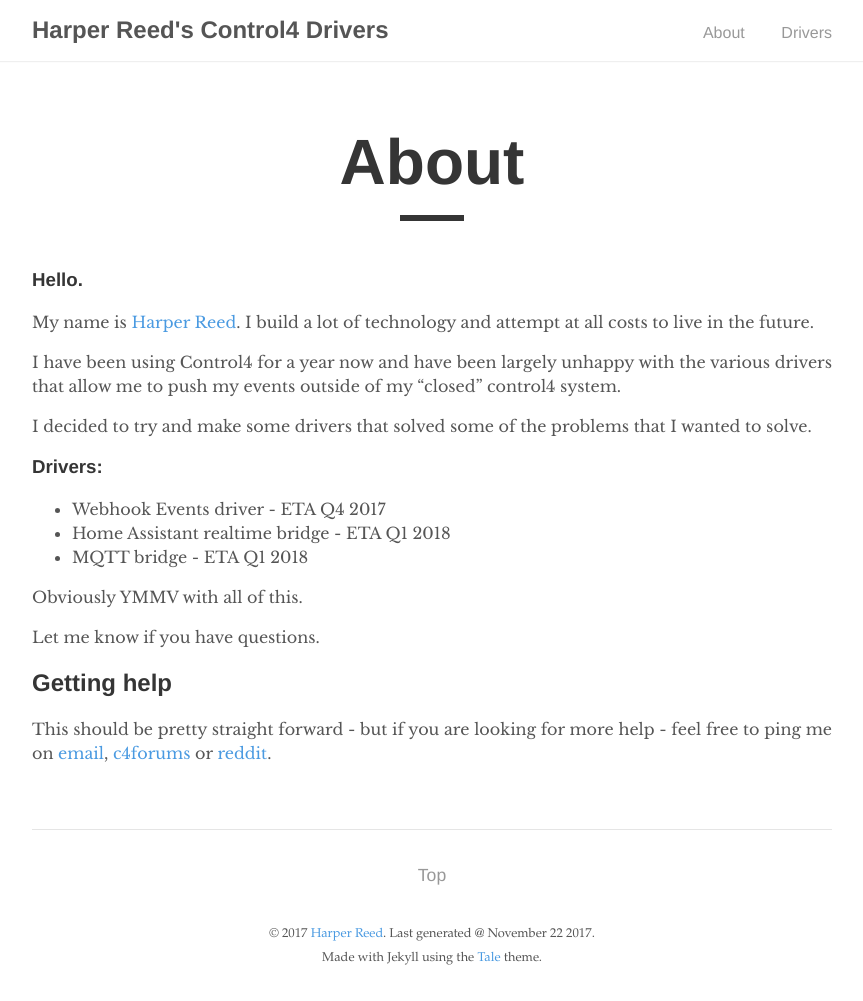
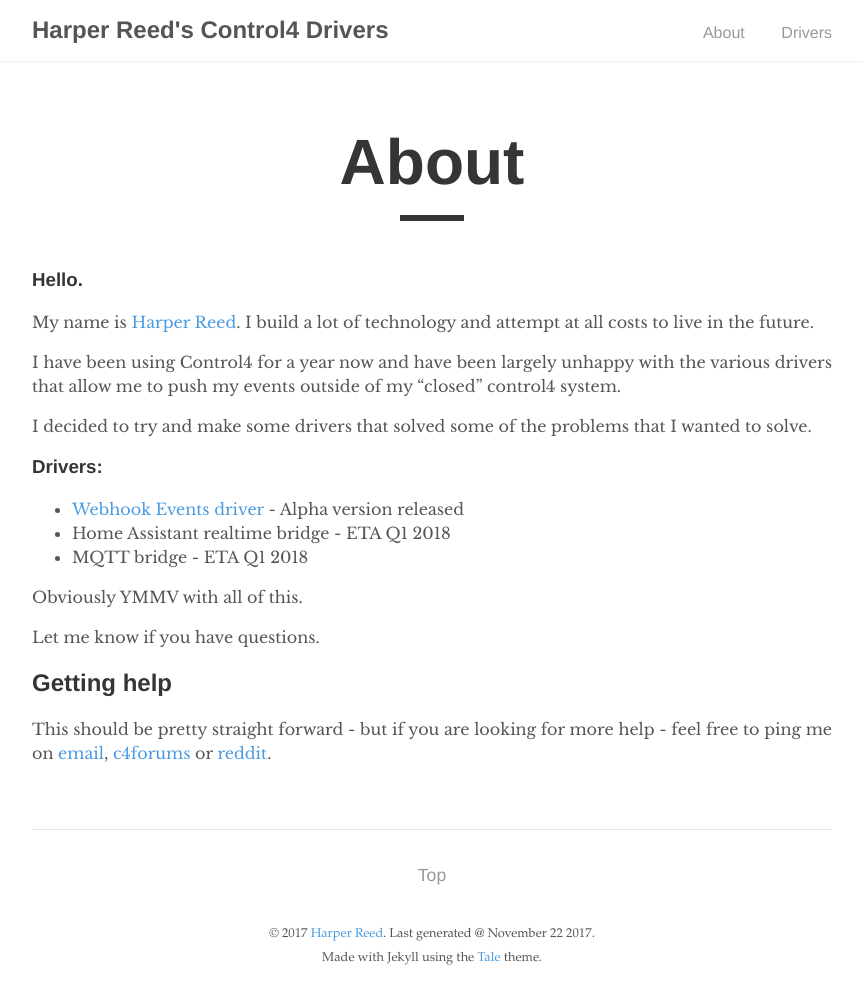
Before and after one commit to harperreed/control4-drivers, a Jekyll site: the page built from about.md, in a window 1280 px wide. Shown: the whole page, without its empty margins (208-1071 px from the left). Built offline with Jekyll 4.4.1, drawn with Linux system fonts in a browser that asks for light colours.

Commit message:
updated about

```diff
--- a/about.md
+++ b/about.md
@@ -14,7 +14,7 @@
 
 ### Drivers:
 
-- Webhook Events driver - ETA Q4 2017
+- [Webhook Events driver](/realtime-event-webhook) - Alpha version released
 - Home Assistant realtime bridge - ETA Q1 2018
 - MQTT bridge - ETA Q1 2018
 
```
